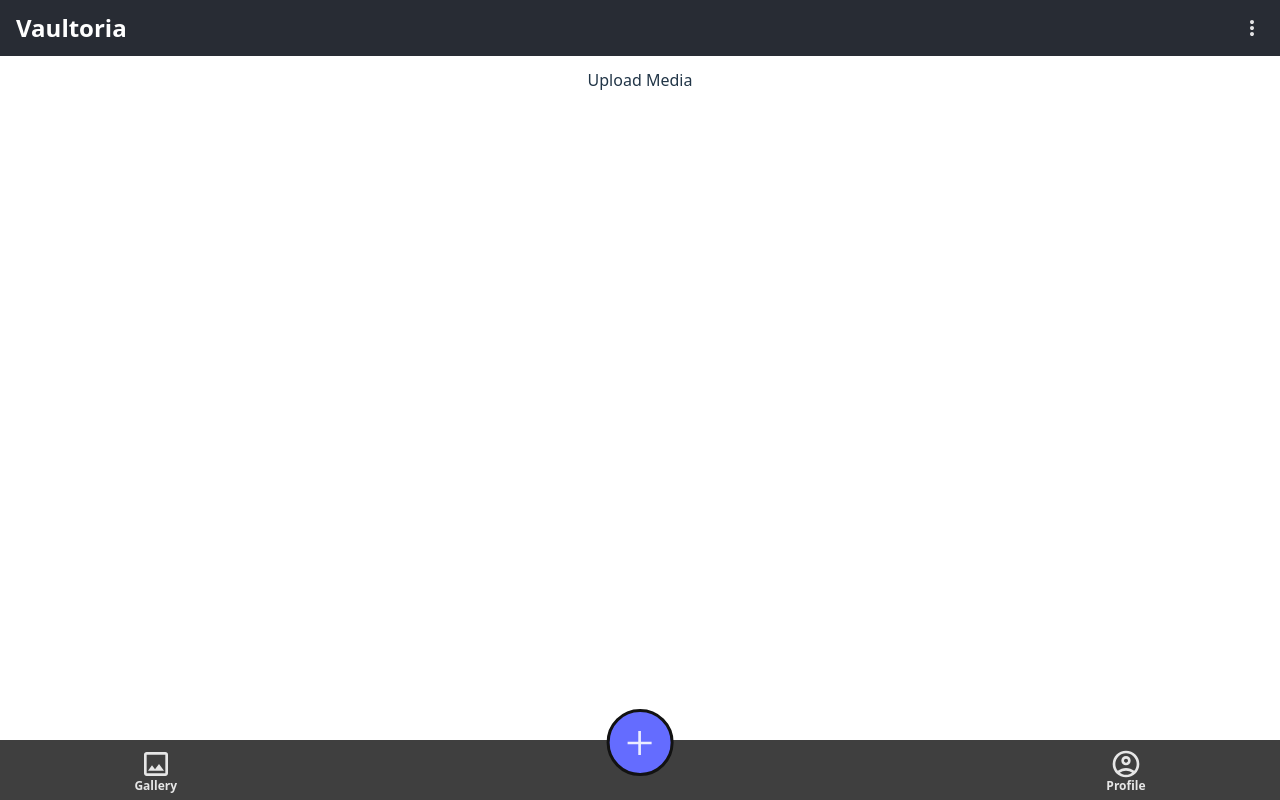
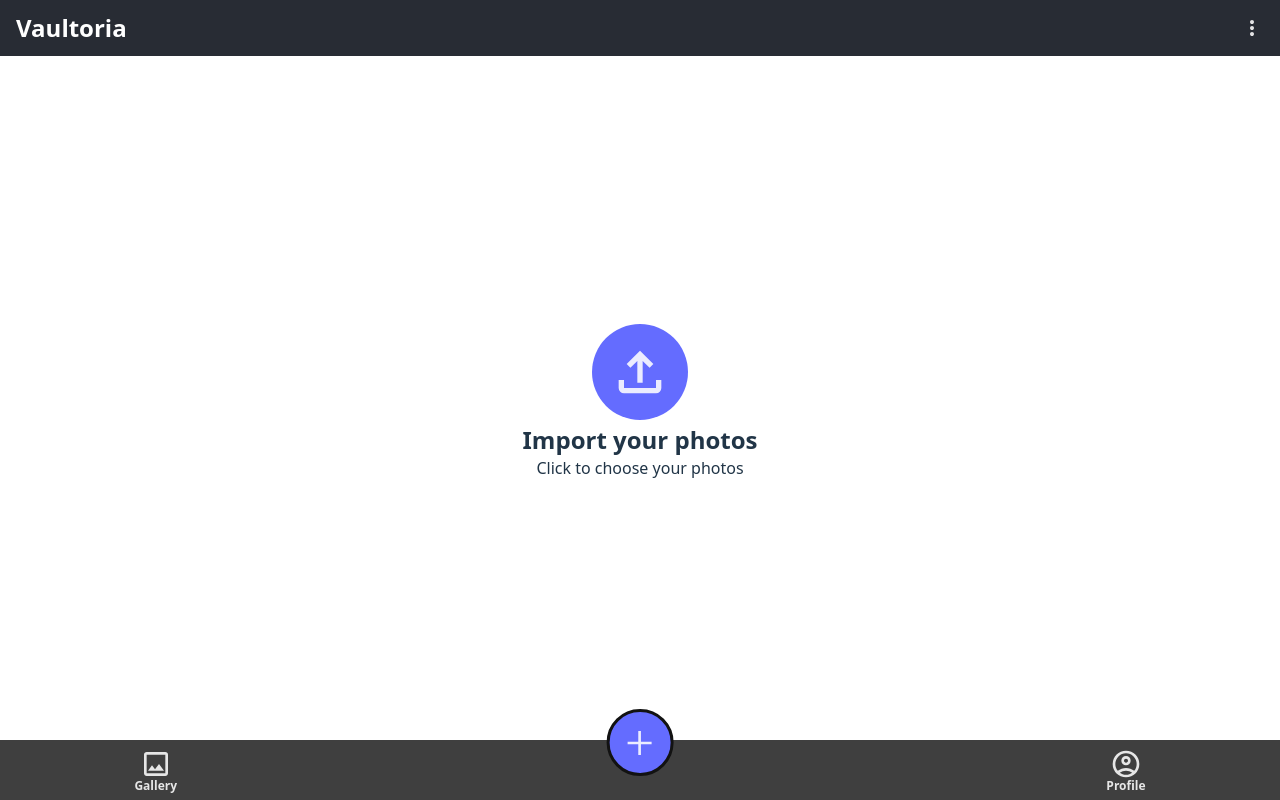
Before and after one commit to eliseomurillo9/gallery-app-rc, a React (Vite) app: page /upload in a window 1280 px wide. Built offline with nearby package versions, Linux system fonts and the light colour scheme.

Commit message:
feat: add style upload photo

```diff
--- a/src/App.css
+++ b/src/App.css
@@ -5,6 +5,7 @@
   text-align: center;
   min-height: 100dvh;
   width: 100%;
+  height: 100dvh;
   display: flex;
   flex-direction: column;
   align-items: center;
@@ -15,7 +16,8 @@
 
 main {
   margin: 4.5rem auto;
-  width: 93%;
+  width: 100%;
+  height: 100%;
 }
 
 @media (prefers-reduced-motion: no-preference) {
--- a/src/features/gallery/components/imgElement/ImgElement.css
+++ b/src/features/gallery/components/imgElement/ImgElement.css
@@ -1,6 +1,7 @@
 .img-element {
   width: 6rem;
   height: 8rem;
+  margin: auto;
 }
 
 .img-element--img {
@@ -9,5 +10,4 @@
   object-fit: cover;
   border-radius: 0.4rem;
   box-shadow: 0 2px 4px rgba(0, 0, 0, 0.1);
-  margin: auto;
 }
--- /dev/null
+++ b/src/features/mediaUploader/upload.css
@@ -0,0 +1,31 @@
+.upload-view {
+  display: flex;
+  flex-direction: column;
+  justify-content: center;
+  align-items: center;
+  position: relative;
+  transform: translateY(-50%);
+  top: 50%;
+  h2{
+    font-size: var(--text-2xl);
+    margin: 0.5rem 0;
+    font-weight: bold;
+  }
+}
+
+.upload-view--form {
+  position: absolute;
+  width: 100%;
+  height: 100%;
+  input {
+    height: 100%;
+    width: 100%;
+    opacity: 0;
+  }
+}
+.upload-button {
+  background-color: var(--color-primary);
+  width: fit-content;
+  border-radius: 50%;
+  padding: 1rem;
+}
--- a/src/features/mediaUploader/upload.view.tsx
+++ b/src/features/mediaUploader/upload.view.tsx
@@ -1,8 +1,30 @@
+import { useRef, useState } from "react";
+import { Icon } from "../../shared/UI/Icon/Icon";
+import './upload.css'
+
 export function UploadView() {
-  return (
+  const [updatedFiles, setUpdatedFiles] = useState<File[]>([])
+  const inputs = useRef<HTMLInputElement>(null)
+  function updatePicList(e: React.ChangeEvent<HTMLFormElement>) {
+    e.preventDefault()
+    const files = inputs.current?.files
+    if (files) {
+      setUpdatedFiles((prev) => [...prev, ...Array.from(files)])
+    }
+  }
+
+    return (
     <div className="upload-view">
-      <h2>Upload Media</h2>
-      {/* Upload form or component will go here */}
+      {updatedFiles.length > 0 ? (
+        <h2>Here goes the updated photo list</h2>
+      ) : (
+        <><form action="" className="upload-view--form" onChange={updatePicList}>
+            <input ref={inputs} type="file" multiple accept="image/*" capture="user" />
+          </form><div className="upload-button">
+              <Icon name="upload" size="2xl" color="white" />
+            </div><h2>Import your photos</h2><p>Click to choose your photos</p></>
+
+      )}
     </div>
   );
 }
--- a/src/shared/UI/Icon/Icon.css
+++ b/src/shared/UI/Icon/Icon.css
@@ -4,6 +4,7 @@
   --icon-base: 1.25rem;
   --icon-lg: 1.5rem;
   --icon-xl: 2rem;
+  --icon-2xl: 4rem
 }
 
 .icon-small {
@@ -21,6 +22,10 @@
 .icon-xlarge {
   width: var(--icon-xl);
   height: var(--icon-xl);
+}
+.icon-2xlarge {
+  width: var(--icon-2xl);
+  height: var(--icon-2xl);
 }
 .icon-primary {
   fill: var(--color-primary);
--- a/src/shared/UI/Icon/Icon.tsx
+++ b/src/shared/UI/Icon/Icon.tsx
@@ -4,7 +4,7 @@ type IconProps = {
   name: keyof typeof Icons;
   size?: Size;
   color?: Color;
-};
+}
 
 const Icons = {
   home: (
@@ -30,7 +30,9 @@ const Icons = {
   ),
   menu: (
   <svg xmlns="http://www.w3.org/2000/svg" viewBox="0 -960 960 960"><path d="M480-160q-33 0-56.5-23.5T400-240q0-33 23.5-56.5T480-320q33 0 56.5 23.5T560-240q0 33-23.5 56.5T480-160Zm0-240q-33 0-56.5-23.5T400-480q0-33 23.5-56.5T480-560q33 0 56.5 23.5T560-480q0 33-23.5 56.5T480-400Zm0-240q-33 0-56.5-23.5T400-720q0-33 23.5-56.5T480-800q33 0 56.5 23.5T560-720q0 33-23.5 56.5T480-640Z"/></svg>
-)
+  ),
+  upload: (
+  <svg xmlns="http://www.w3.org/2000/svg" viewBox="0 -960 960 960"><path d="M440-320v-326L336-542l-56-58 200-200 200 200-56 58-104-104v326h-80ZM240-160q-33 0-56.5-23.5T160-240v-120h80v120h480v-120h80v120q0 33-23.5 56.5T720-160H240Z"/></svg>)
 };
 
 const iconVariants = {
@@ -49,16 +51,16 @@ const iconVariants = {
     medium: "icon-medium",
     large: "icon-large",
     xl: "icon-xlarge",
+    "2xl": "icon-2xlarge",
   },
 };
 
-export function Icon({ name, size, color = "primary" }: IconProps) {
+export function Icon({ name, size, color = "primary" }: Readonly<IconProps>) {
   const sizeClass = iconVariants.iconSizes[size || "base"];
   const colorClass = iconVariants.iconColors[color];
 
   return (
-    <>
       <div className={`${colorClass} ${sizeClass}`}>{Icons[name]}</div>
-    </>
+
   );
 }
--- a/src/shared/types/Types.ts
+++ b/src/shared/types/Types.ts
@@ -1,2 +1,2 @@
-export type Size = 'small' | 'base' | 'large' | 'xl' ;
+export type Size = 'small' | 'base' | 'large' | 'xl' | '2xl';
 export type Color = 'primary' | 'secondary' | 'white' | 'danger' | 'success' | 'info' | 'warning';
```
